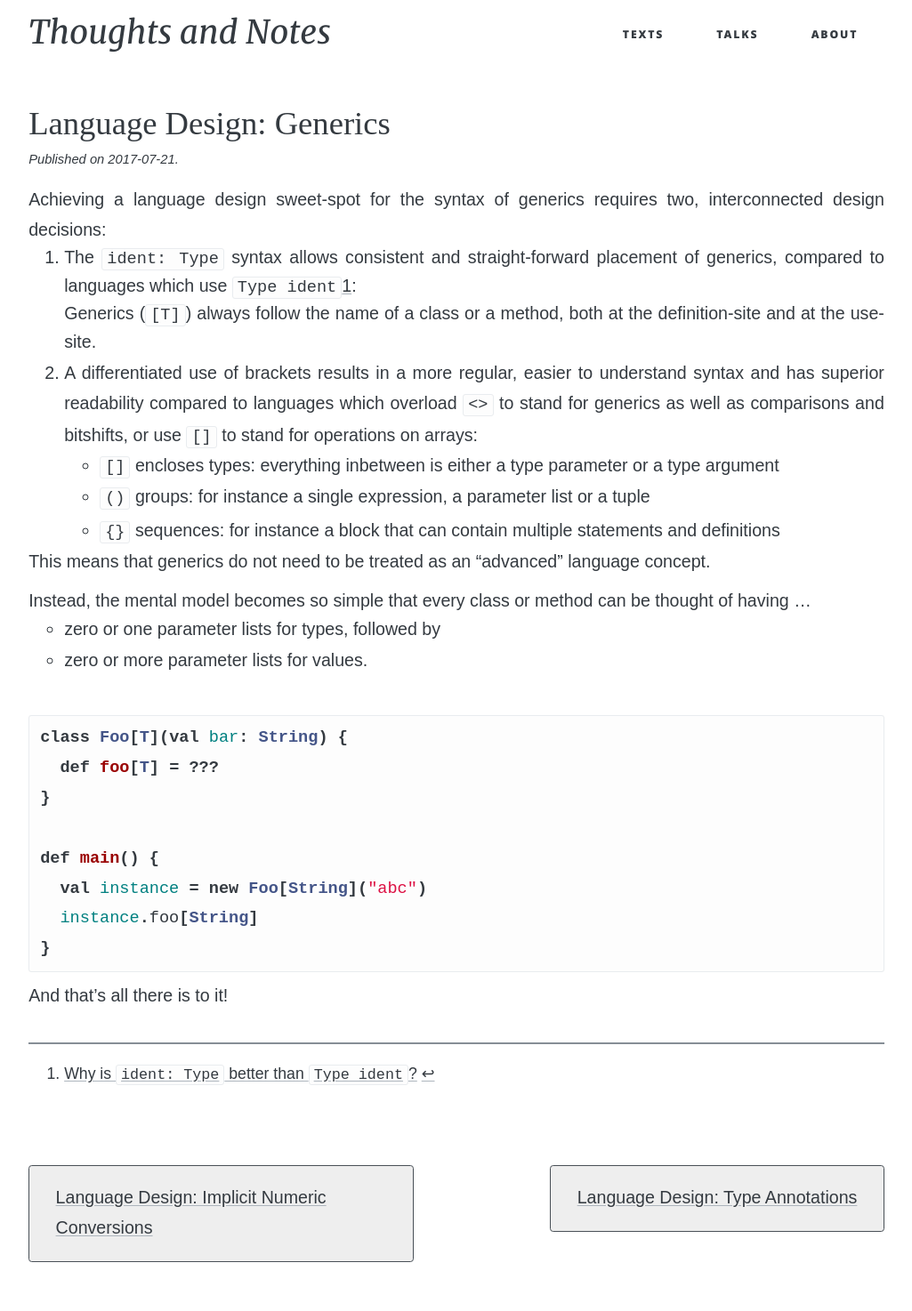
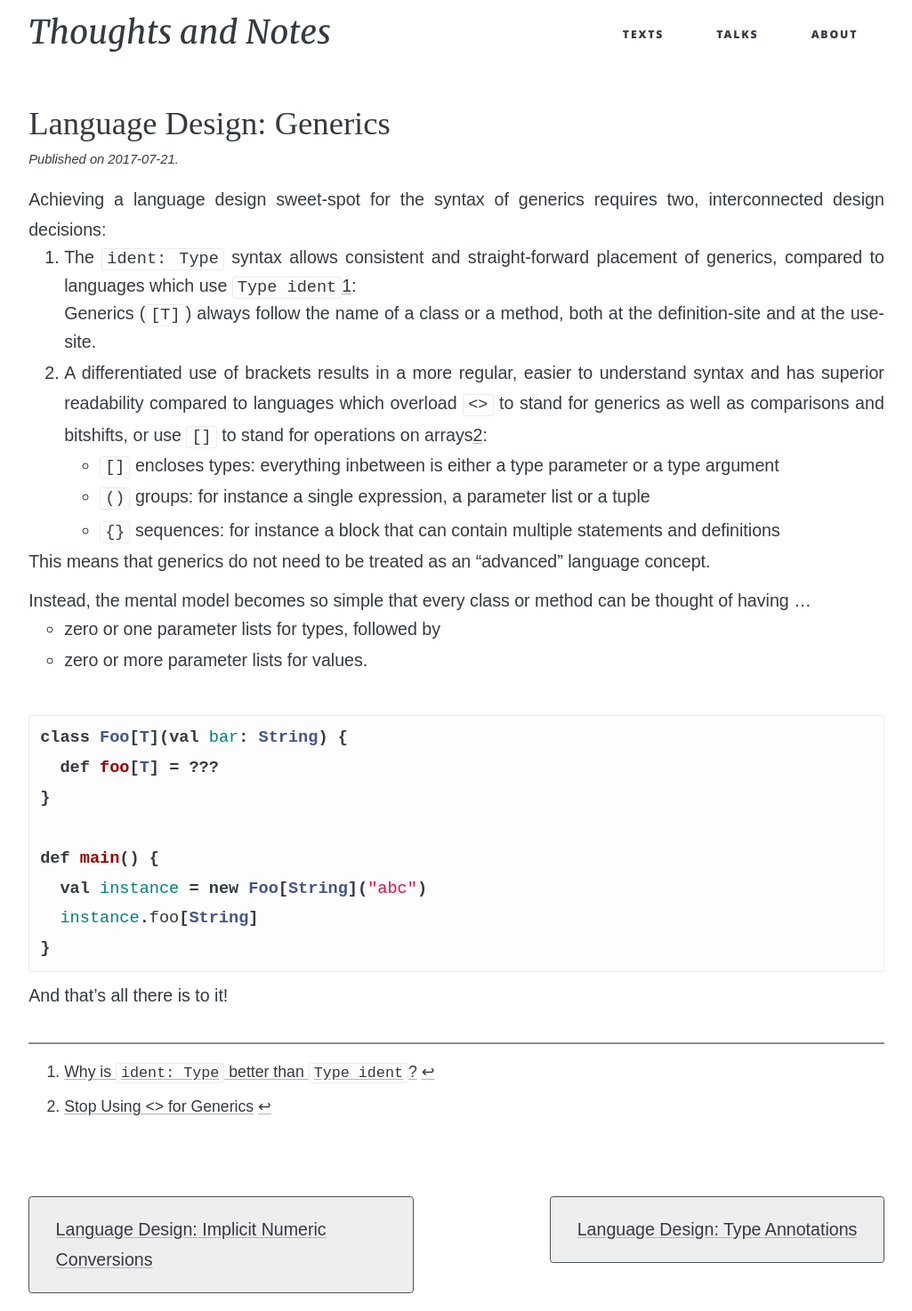
Before and after one commit to soc/soc.me, a Jekyll site: the page built from _languages/generics.md, in a window 1280 px wide. Shown: the whole page at 89% size, without its empty margins (127-1152 px from the left). Built offline with Jekyll 4.4.1, drawn with Linux system fonts in a browser that asks for light colours; some web fonts are replaced; before the commit the page ends 1438 px from its top, so only the background shows below that.

Commit message:
Add link in generics to stop-using-for-generics

```diff
--- a/_languages/generics.md
+++ b/_languages/generics.md
@@ -14,7 +14,7 @@ design decisions:
 2. A differentiated use of brackets results in a more regular, easier
    to understand syntax and has superior readability compared to languages which
    overload `<>` to stand for generics as well as comparisons and bitshifts,
-   or use `[]` to stand for operations on arrays:
+   or use `[]` to stand for operations on arrays[^stop-generics]:
      - `[]` encloses types: everything inbetween is either a type parameter or a type argument
      - `()` groups: for instance a single expression, a parameter list or a tuple
      - `{}` sequences: for instance a block that can contain multiple statements and definitions
@@ -45,3 +45,4 @@ And that's all there is to it!
 
 
 [^identtype]: [Why is `ident: Type` better than `Type ident`?](type-annotations)
+[^stop-generics]: [Stop Using <> for Generics](stop-using-for-generics)
```
